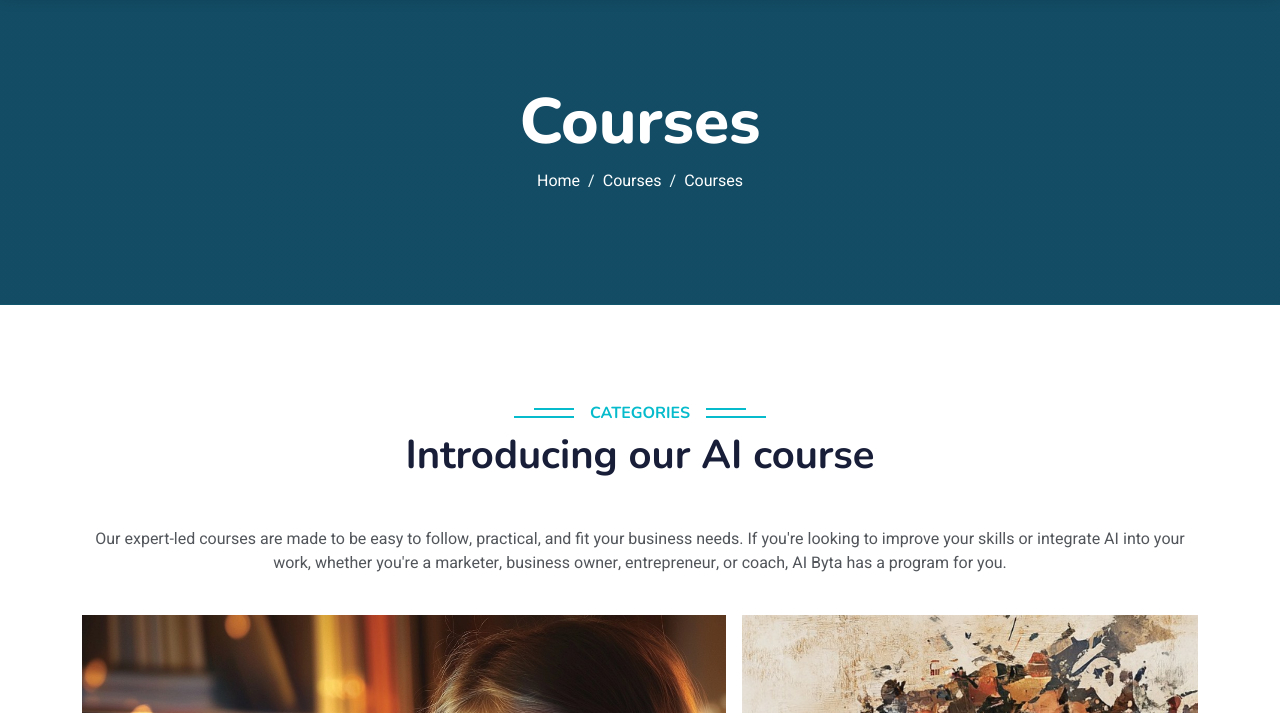
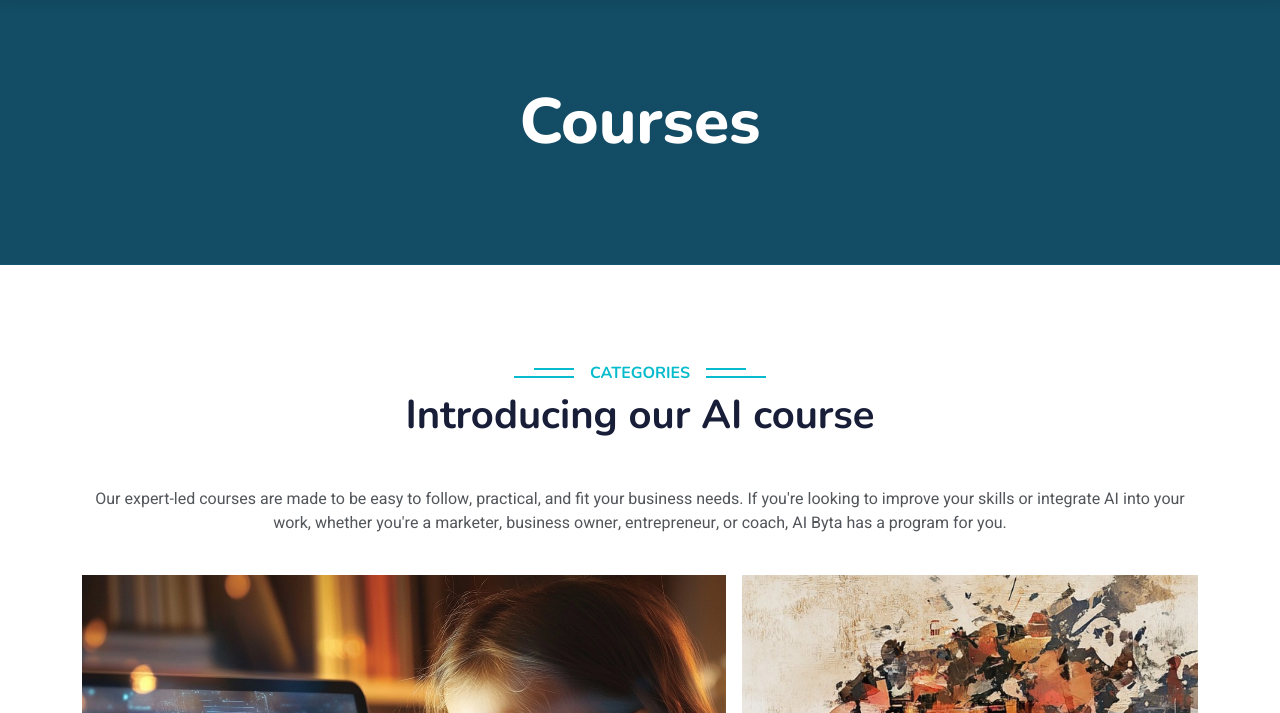
Before and after one commit to Aibyta/Aibyta.github.io, a plain HTML site: page courses.html in a window 1280 px wide. Shown: the part 87-800 px from the top of the page. Drawn offline with nearby package versions, Linux system fonts and the light colour scheme.

Commit message:
Update courses.html

```diff
--- a/courses.html
+++ b/courses.html
@@ -68,13 +68,6 @@
             <div class="row justify-content-center">
                 <div class="col-lg-10 text-center">
                     <h1 class="display-3 text-white animated slideInDown">Courses</h1>
-                    <nav aria-label="breadcrumb">
-                        <ol class="breadcrumb justify-content-center">
-                            <li class="breadcrumb-item"><a class="text-white" href="index.html">Home</a></li>
-                            <li class="breadcrumb-item"><a class="text-white" href="courses.html">Courses</a></li>
-                            <li class="breadcrumb-item text-white active" aria-current="page">Courses</li>
-                        </ol>
-                    </nav>
                 </div>
             </div>
         </div>
```
